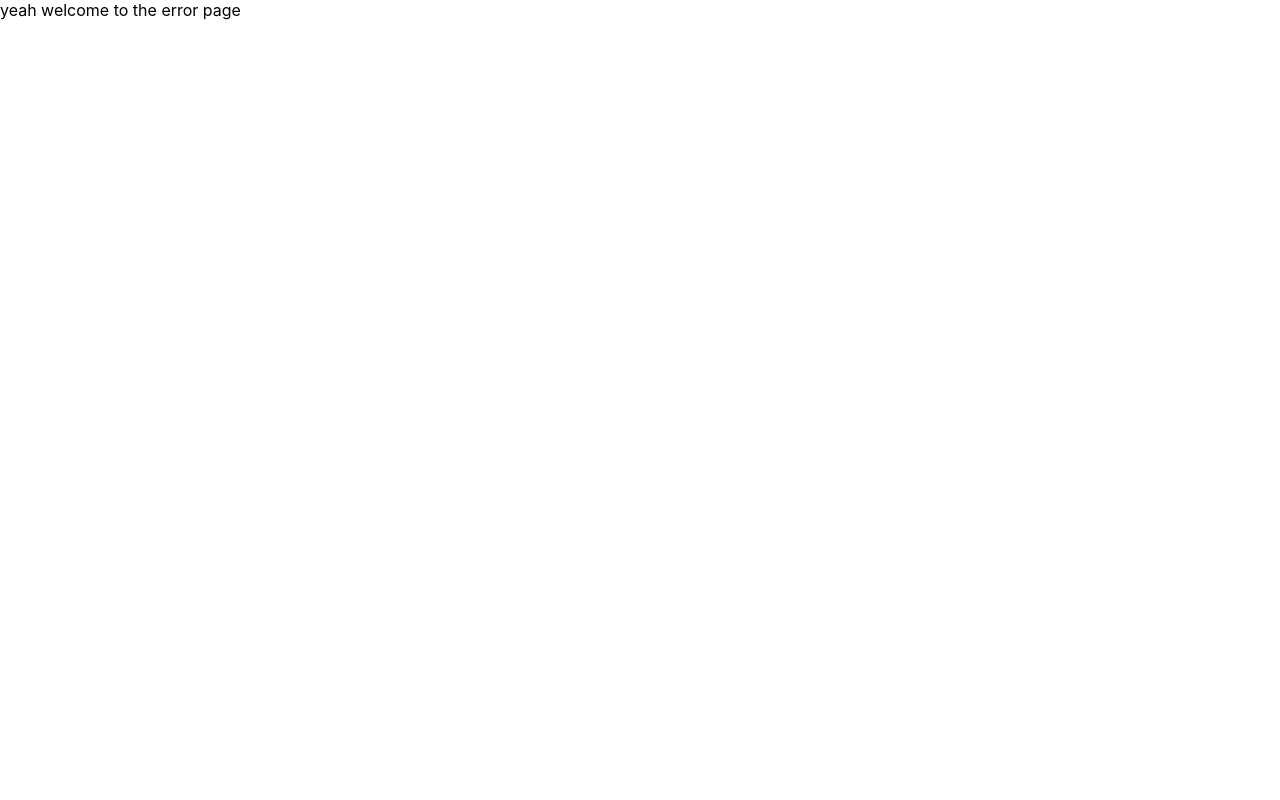
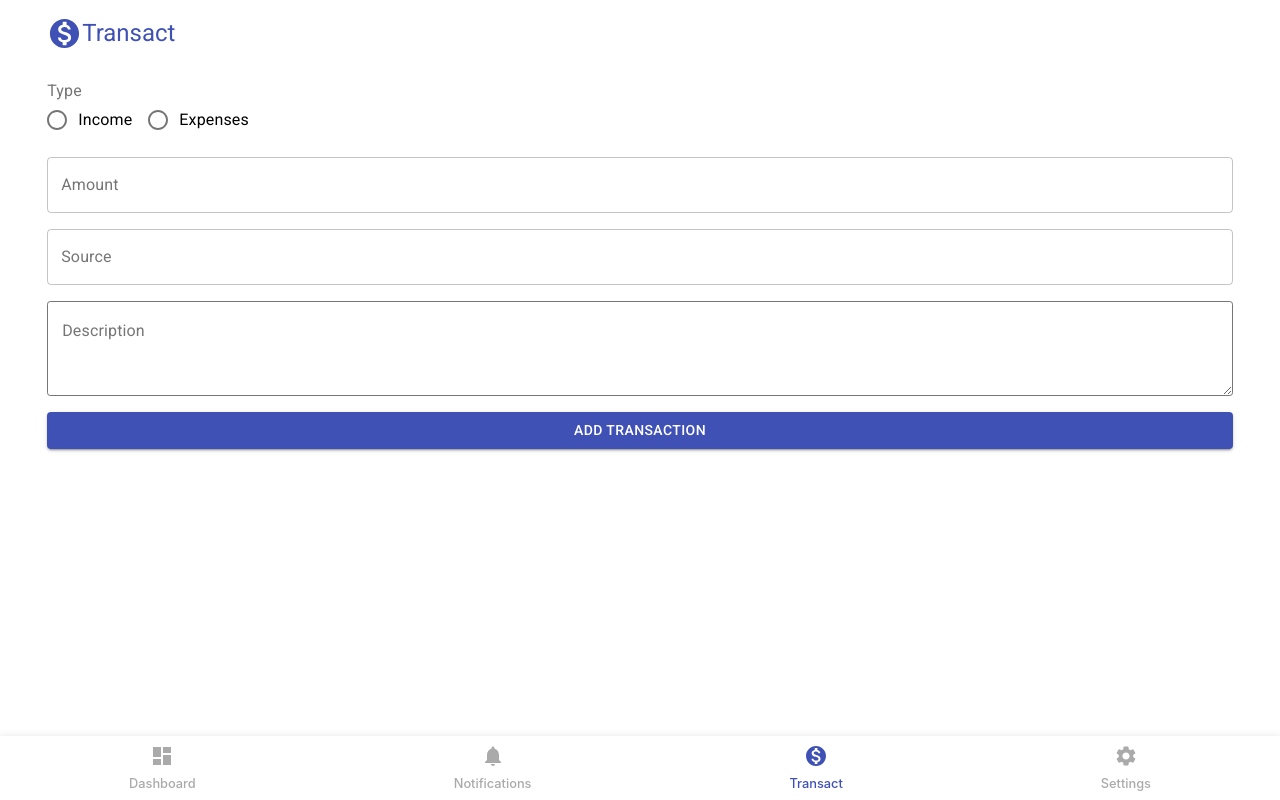
Before and after one commit to faddalibrahim/money-bag, a React (Create React App) app: page /transact in a window 1280 px wide. Built offline with nearby package versions, Linux system fonts and the light colour scheme.

Commit message:
dashboard in motion

```diff
--- a/public/index.html
+++ b/public/index.html
@@ -15,6 +15,7 @@
       user's mobile device or desktop. See https://developers.google.com/web/fundamentals/web-app-manifest/
     -->
     <link rel="manifest" href="%PUBLIC_URL%/manifest.json" />
+    <link rel="stylesheet" href="https://fonts.googleapis.com/css?family=Roboto:300,400,500,700&display=swap" />
     <!--
       Notice the use of %PUBLIC_URL% in the tags above.
       It will be replaced with the URL of the `public` folder during the build.
--- a/src/App.js
+++ b/src/App.js
@@ -1,5 +1,6 @@
 import Dashboard from "./pages/dashboard/Dashboard";
 import Settings from "./pages/settings/Settings";
+import Transact from "./pages/transact/Transact";
 import Home from "./pages/home/Home";
 import Error from "./pages/error/Error";
 import { BrowserRouter as Router, Route, Switch } from "react-router-dom";
@@ -9,7 +10,10 @@ function App() {
   return (
     <Router>
       <Switch>
-        <Route exact path="/" component={Home} />
+        <Route path="/" component={Home} />
+        {/* <Route path="/dashboard" component={Dashboard} />
+        <Route path="/settings" component={Settings} />
+        <Route path="/transact" component={Transact} /> */}
         <Route path="*" component={Error} />
       </Switch>
     </Router>
--- a/src/pages/dashboard/Dashboard.js
+++ b/src/pages/dashboard/Dashboard.js
@@ -1,7 +1,46 @@
-export default function Dashboard() {
-  return (
-    <div className="dashboard">
-      <div className="main">Niggar Welcome to the Dashboard</div>
-    </div>
-  );
+import { Component } from "react";
+import { Paper, Typography } from "@material-ui/core";
+
+class Dashboard extends Component {
+  state = {};
+
+  render() {
+    return (
+      <div
+        className="dashboard"
+        style={{
+          height: "100%",
+          display: "flex",
+          flexFlow: "column",
+          justifyContent: "space-between",
+          alignItems: "center",
+          flexGrow: "1",
+          padding: "1rem",
+        }}
+      >
+        <Paper
+          elevation="1"
+          style={{
+            padding: "1rem",
+            width: "100%",
+            flexGrow: "1",
+            marginBottom: "1rem",
+            background: "linear-gradient(45deg, #0c5fde, #060505f5)",
+            color: "white",
+          }}
+        >
+          <Typography variant="h5">21</Typography>
+        </Paper>
+
+        <Paper
+          elevation="2"
+          style={{ padding: "1rem", width: "100%", flexGrow: "5" }}
+        >
+          yo neggarrrrrrrrrrrrrrr
+        </Paper>
+      </div>
+    );
+  }
 }
+
+export default Dashboard;
--- a/src/pages/transact/Transact.js
+++ b/src/pages/transact/Transact.js
@@ -2,81 +2,104 @@ import { Component } from "react";
 import TextField from "@material-ui/core/TextField";
 import TextareaAutosize from "@material-ui/core/TextareaAutosize";
 import ArrowLeftIcon from "@material-ui/icons/KeyboardArrowLeft";
+import ArrowBackIcon from "@material-ui/icons/ArrowBack";
 import Button from "@material-ui/core/Button";
 import Radio from "@material-ui/core/Radio";
 import RadioGroup from "@material-ui/core/RadioGroup";
 import FormControlLabel from "@material-ui/core/FormControlLabel";
 import FormControl from "@material-ui/core/FormControl";
 import FormLabel from "@material-ui/core/FormLabel";
+import MonetizationOnIcon from "@material-ui/icons/MonetizationOn";
+import { Typography } from "@material-ui/core";
 
 import "../../scss/transact.scss";
 
 class Transact extends Component {
-  state = {};
+  state = {
+    transactionType: "",
+    amount: "",
+    source: "",
+    description: "",
+  };
+
+  handleTransaction = (e) => {
+    e.preventDefault();
+  };
+
+  handleChange = (e) => {
+    this.setState({
+      [e.target.id]: e.target.value,
+    });
+  };
 
   render() {
+    console.log(this.state);
+
     return (
       <div id="transact">
+        <form autoComplete="off" onSubmit={this.handleTransaction}>
           <div
             style={{
               display: "flex",
               alignItems: "center",
               marginBottom: "2rem",
-            // justifySelf: "start",
               alignSelf: "flex-start",
             }}
           >
-          <ArrowLeftIcon />
-          <span>Exit</span>
+            <MonetizationOnIcon color="primary" fontSize="large" />
+            <Typography variant="h5" color="primary">
+              Transact
+            </Typography>
           </div>
-        <form noValidate autoComplete="off">
           <div>
             <FormLabel component="legend">Type</FormLabel>
             <RadioGroup
               row
               aria-label="transaction-type"
-              name="transaction-type"
-              value="Income"
-              // onChange={() => alert("its been changed")}
+              name="transactionType"
+              value={this.state.transactionType}
+              onChange={this.handleChange}
             >
               <FormControlLabel
-                value="Income"
-                control={<Radio color="primary" />}
+                value="income"
+                control={<Radio color="primary" id="transactionType" />}
                 label="Income"
               />
               <FormControlLabel
-                value="Expenses"
-                control={<Radio color="primary" />}
+                value="expenses"
+                control={<Radio color="primary" id="transactionType" />}
                 label="Expenses"
               />
             </RadioGroup>
           </div>
 
           <TextField
-            id="outlined-password-input"
+            id="amount"
             label="Amount"
-            type="text"
-            autoComplete="current-password"
+            type="number"
             variant="outlined"
+            onChange={this.handleChange}
           />
 
           <TextField
-            id="outlined-password-input"
-            label="Expenses made for"
+            id="source"
+            label="Source"
             type="text"
-            autoComplete="current-password"
             variant="outlined"
+            onChange={this.handleChange}
           />
 
           <TextareaAutosize
+            id="description"
             aria-label="minimum height"
             rowsMin={3}
             placeholder="Description"
             variant="outlined"
             className="description-text"
+            onChange={this.handleChange}
           />
 
-          <Button variant="contained" color="primary">
+          <Button type="submit" variant="contained" color="primary">
             Add Transaction
           </Button>
         </form>
--- a/src/reusables/Navigation.js
+++ b/src/reusables/Navigation.js
@@ -7,7 +7,13 @@ export default function Navigation() {
       <div style={{ padding: "0.5rem" }}>
         <NavLink to={`/${route}`}>
           <center>{icon}</center>
-          <small style={{ textTransform: "capitalize", fontSize: "0.8rem" }}>
+          <small
+            style={{
+              textTransform: "capitalize",
+              fontSize: "0.8rem",
+              fontWeight: "500",
+            }}
+          >
             {route}
           </small>
         </NavLink>
--- a/src/reusables/Routes.js
+++ b/src/reusables/Routes.js
@@ -1,7 +1,7 @@
 import DashboardIcon from "@material-ui/icons/DashboardSharp";
 import SettingsIcon from "@material-ui/icons/Settings";
 import NotificationsIcon from "@material-ui/icons/Notifications";
-import AddIcon from "@material-ui/icons/Add";
+import MonetizationOnIcon from "@material-ui/icons/MonetizationOn";
 
 const ROUTES = [
   {
@@ -14,7 +14,7 @@ const ROUTES = [
   },
   {
     route: "transact",
-    icon: <AddIcon />,
+    icon: <MonetizationOnIcon />,
   },
   {
     route: "settings",
--- a/src/scss/home.scss
+++ b/src/scss/home.scss
@@ -8,12 +8,15 @@ html,
 body,
 #root {
   height: -webkit-fill-available;
+  max-height: 100vh;
+  overflow-y: hidden;
 }
 
 .home {
   width: 100vw;
-  min-height: 100vh;
+  // min-height: 100vh;
   min-height: -webkit-fill-available;
+  // height: 100vh;
   display: flex;
   flex-flow: column;
   justify-content: space-between;
@@ -22,6 +25,8 @@ body,
 
 .main {
   flex-grow: 1;
+  display: flex;
+  flex-flow: column;
 }
 
 .navigation {
--- a/src/scss/transact.scss
+++ b/src/scss/transact.scss
@@ -1,6 +1,6 @@
 #transact {
   padding: 1rem;
-  width: 100vw;
+  // width: 100vw;
   display: flex;
   flex-flow: column;
   justify-content: center;
@@ -9,14 +9,12 @@
   form {
     display: flex;
     flex-flow: column;
-    width: 100%;
+    width: 95%;
   }
 
   form > * {
     margin-bottom: 1rem;
-    // width: 80vw;
     width: -webkit-fill-available;
-    // width: max-content;
   }
 
   .description-text {
@@ -29,7 +27,7 @@
   }
 
   .description-text:focus {
-    border: 0.15rem solid #3f51b5;
+    border: 0.12rem solid #3f51b5;
     outline: none;
   }
 
```
Also changed, not shown: 1 other file (tests, documents, lock files or other folders). Lines whose indentation alone changed are shown as unchanged.
